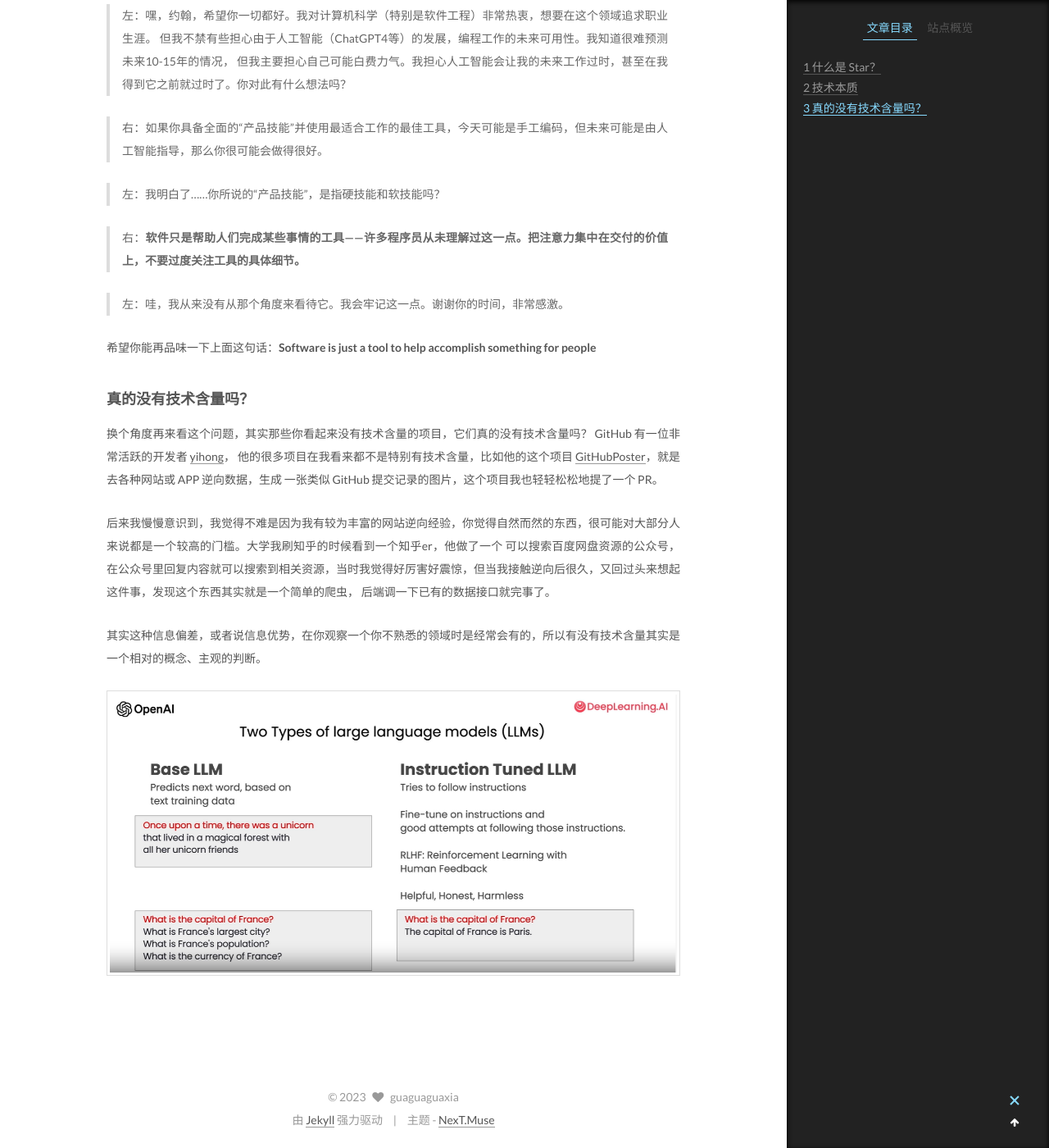
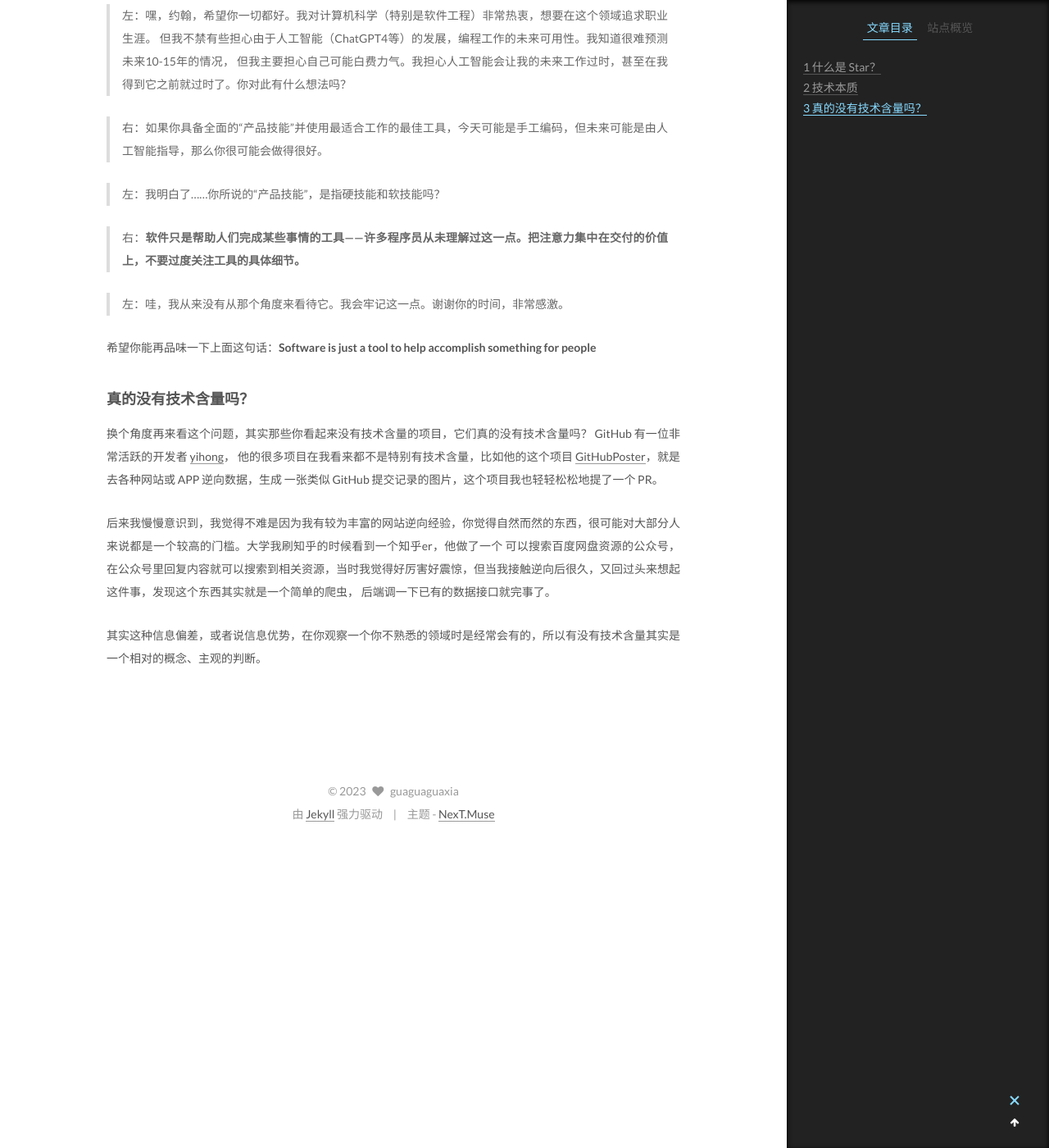
Before and after one commit to guaguaguaxia/guaguaguaxia.github.io, a Jekyll site: the page built from _posts/2023-04-18-为什么这个GitHub项目看起来一点技术含量都没有，却有那么多Star.md, in a window 1280 px wide and 1400 px high, scrolled down 2630 px. Shown: the whole window at 82% size. Built offline with Jekyll 4.4.1, drawn with Linux system fonts in a browser that asks for light colours.

Commit message:
feat:test

```diff
--- a/_posts/2023-04-18-为什么这个GitHub项目看起来一点技术含量都没有，却有那么多Star.md
+++ b/_posts/2023-04-18-为什么这个GitHub项目看起来一点技术含量都没有，却有那么多Star.md
@@ -47,5 +47,3 @@ tags:
 后端调一下已有的数据接口就完事了。
 
 其实这种信息偏差，或者说信息优势，在你观察一个你不熟悉的领域时是经常会有的，所以有没有技术含量其实是一个相对的概念、主观的判断。
-
-![](/assets/img/1.jpg)
```
